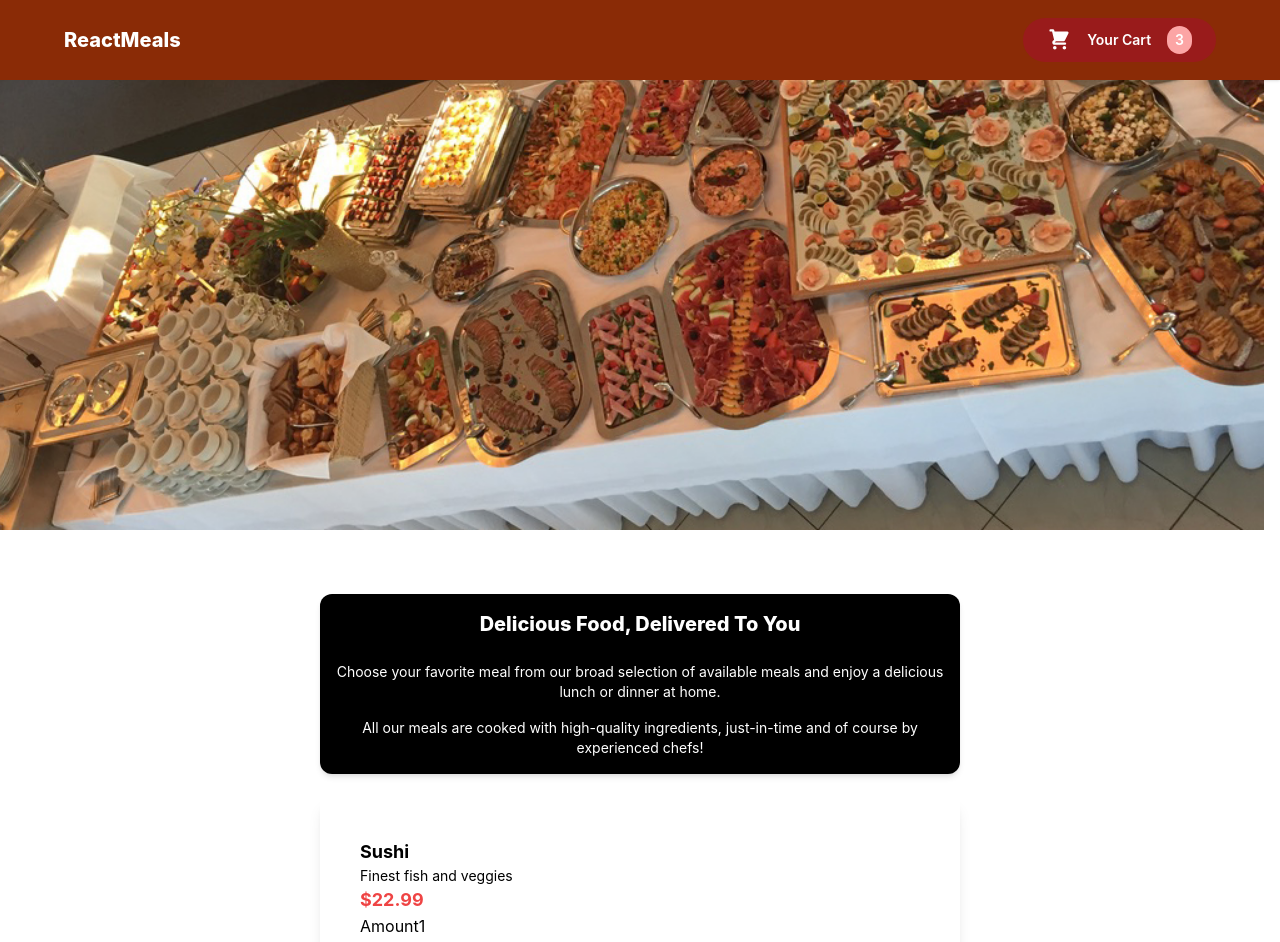
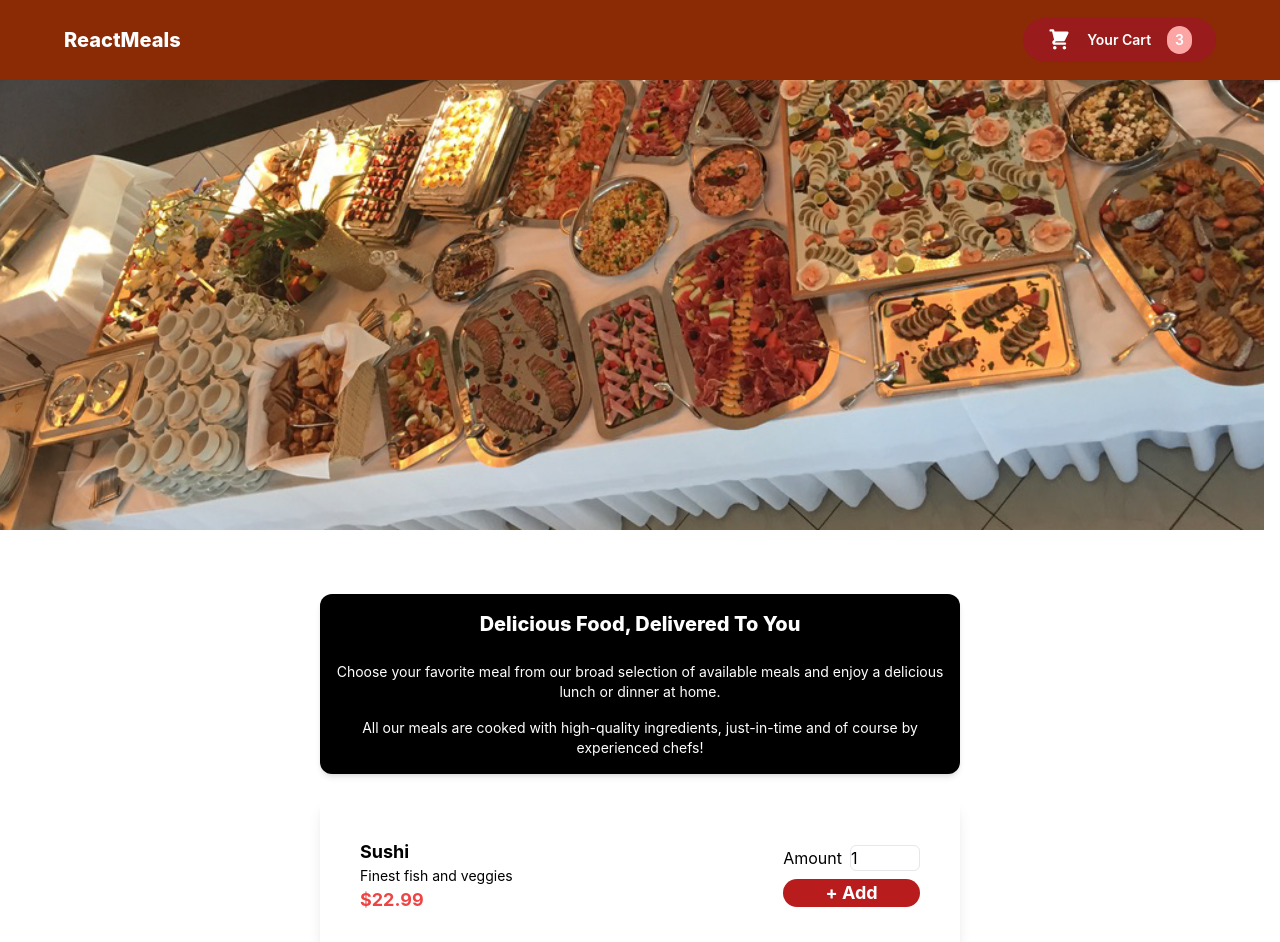
Before and after one commit to hosseinghs/ordering-food-react-app, a React (Create React App) app: page / in a window 1280 px wide. Shown: the top 942 px of the page. Built offline with nearby package versions, Linux system fonts and the light colour scheme.

Commit message:
ui improved

```diff
--- a/src/components/Meals/MealItem/MealItem.js
+++ b/src/components/Meals/MealItem/MealItem.js
@@ -3,7 +3,7 @@ import MealItemForm from "./MealItemForm";
 const MealItem = ({ name, desc, price }) => {
   const _price = `$${price.toLocaleString()}`;
   return (
-    <li className="p-2 my-4">
+    <li className="flex items-center justify-between p-2 my-4">
       <div>
         <h3 className="text-lg font-bold">{name}</h3>
         <div className="text-sm font-normal">{desc}</div>
--- a/src/components/Meals/MealItem/MealItemForm.js
+++ b/src/components/Meals/MealItem/MealItemForm.js
@@ -14,7 +14,12 @@ const MealItemForm = () => {
           defaultValue: "1",
         }}
       />
-      <button type="submit">+ Add</button>
+      <button
+        className="w-full mt-2 text-lg font-bold rounded-full bg-red-700 text-white"
+        type="submit"
+      >
+        + Add
+      </button>
     </form>
   );
 };
--- a/src/components/UI/Input.js
+++ b/src/components/UI/Input.js
@@ -2,7 +2,7 @@ const Input = ({ label, input }) => {
   return (
     <div>
       <label htmlFor={input.id}>{label}</label>
-      <input {...input} />
+      <input className="border rounded-md ml-2" {...input} />
     </div>
   );
 };
```
